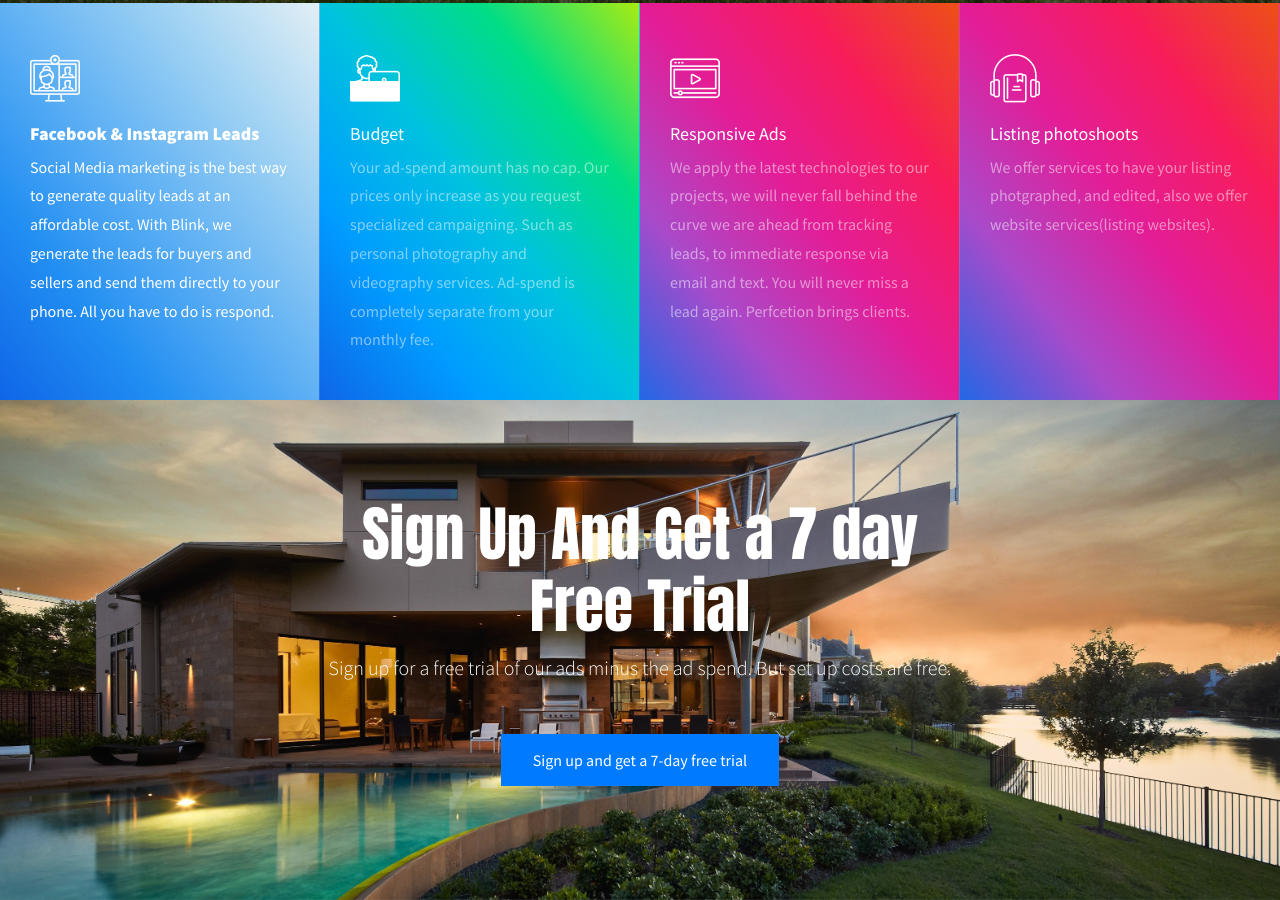
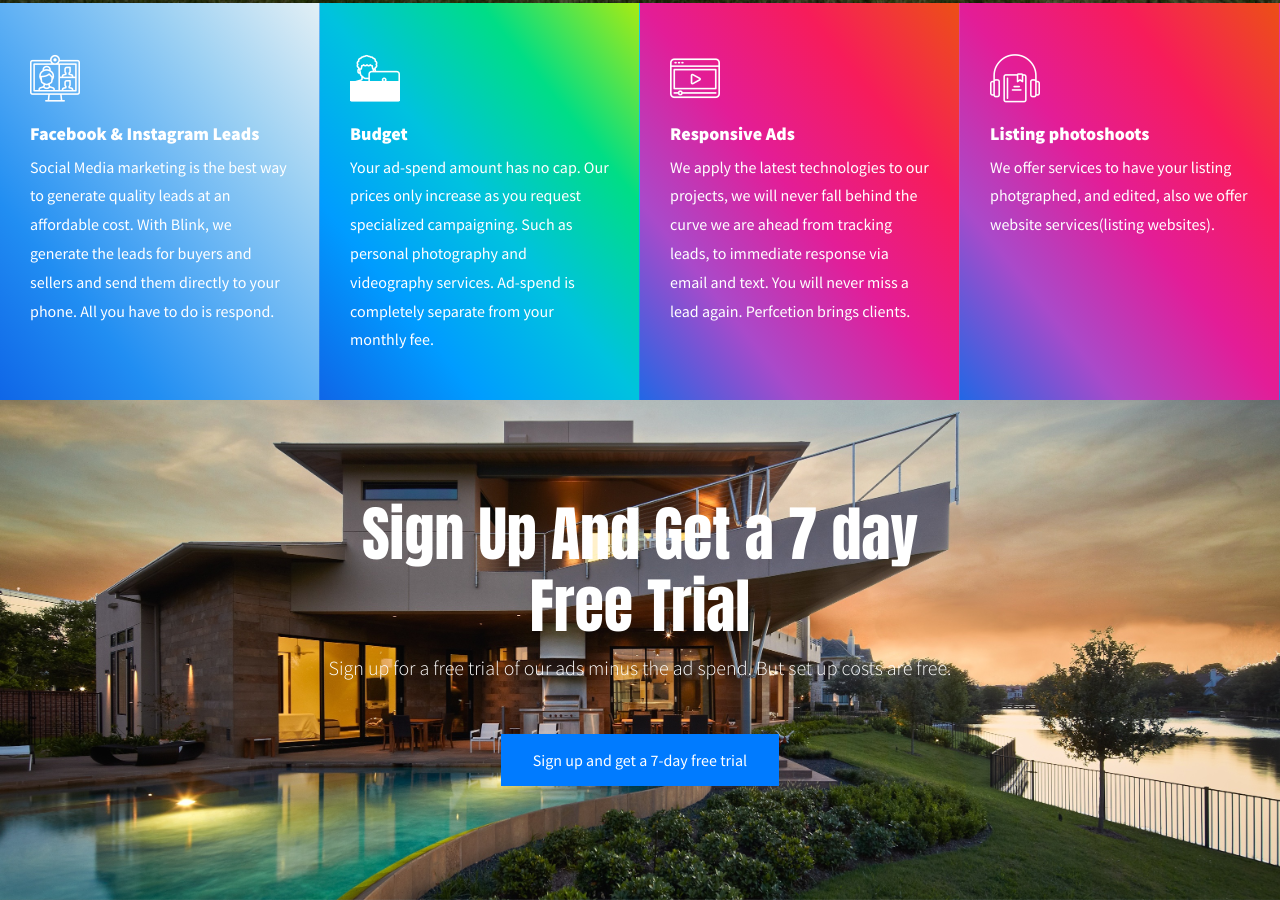
Before and after one commit to jwarburton1987/blink-agencies, a plain HTML site: page index.html in a window 1280 px wide. Shown: the part 797-1697 px from the top of the page. Drawn offline with Linux system fonts and the light colour scheme; a web font is replaced by a local one.

Commit message:
this is a new update

```diff
--- a/index.html
+++ b/index.html
@@ -80,7 +80,7 @@
             <h1 style="font-family: 'Anton', sans-serif;
             ">Leads For The Modern Realtor</h1>
             <p class="lead">Create Your Next Internet Campaign With Blink.</p>
-            <p><a href="#" class="btn btn-primary">Sign up and get a 7-day free trial</a></p>
+            <p><a href="#" class="btn btn-primary" style="opacity:1.0;">Sign up and get a 7-day free trial</a></p>
           </div>
 
 
@@ -106,8 +106,8 @@
       <div class="media d-block feature" style="background-image: linear-gradient(to right top, #0f66e7, #009cff, #00c2df, #00dd86, #a8eb12);">
         <div class="icon"><span class="flaticon-student fuck"></span></div>
         <div class="media-body">
-          <h3 class="mt-0">Budget</h3>
-          <p style="color:white!important;">Your ad-spend amount has no cap. Our prices only increase as you request specialized
+          <h3 class="mt-0" style="font-weight:bold;!important">Budget</h3>
+          <p style="color:white;opacity:1.0;;">Your ad-spend amount has no cap. Our prices only increase as you request specialized
             campaigning. Such as personal photography and videography services. Ad-spend is completely separate from your
             monthly fee. </p>
         </div>
@@ -116,10 +116,10 @@
       <div class="media d-block feature" style="background-image: linear-gradient(to right top, #2267e5, #a94aca, #e31d97, #f71c5a, #ec5016);">
         <div class="icon"><span class="flaticon-video-player-1" style=""></span></div>
         <div class="media-body">
-          <h3 class="mt-0" style="">Responsive Ads</h3>
-          <p style="">We apply the latest technologies to our projects, we will never fall behind the curve we are ahead
-            from tracking leads, to immediate response via email and text. You will never miss a lead again. Perfcetion brings
-            clients.
+          <h3 class="mt-0" style="font-weight: bold;">Responsive Ads</h3>
+          <p style="color:white;opacity:1.0;;">We apply the latest technologies to our projects, we will never fall behind
+            the curve we are ahead from tracking leads, to immediate response via email and text. You will never miss a lead
+            again. Perfcetion brings clients.
           </p>
         </div>
       </div>
@@ -128,8 +128,9 @@
       <div class="media d-block feature" style="background-image: linear-gradient(to right top, #2267e5, #a94aca, #e31d97, #f71c5a, #ec5016);">
         <div class="icon"><span class="flaticon-audiobook"></span></div>
         <div class="media-body">
-          <h3 class="mt-0">Listing photoshoots</h3>
-          <p>We offer services to have your listing photgraphed, and edited, also we offer website services(listing websites).</p>
+          <h3 class="mt-0" style="font-weight:bold !important;">Listing photoshoots</h3>
+          <p style="color:white;opacity:1.0;;">We offer services to have your listing photgraphed, and edited, also we offer
+            website services(listing websites).</p>
         </div>
       </div>
     </div>
@@ -243,7 +244,8 @@
 
 
   <section class="site-section bg-light">
-    <div class="container">
+    <div class="container" style="background-image: url(images/customHome2.gif); width:100%;     background-repeat: no-repeat;
+    ">
       <div class="row justify-content-center mb-5">
         <div class="col-md-7 text-center">
           <h2>Top Apis</h2>
```
